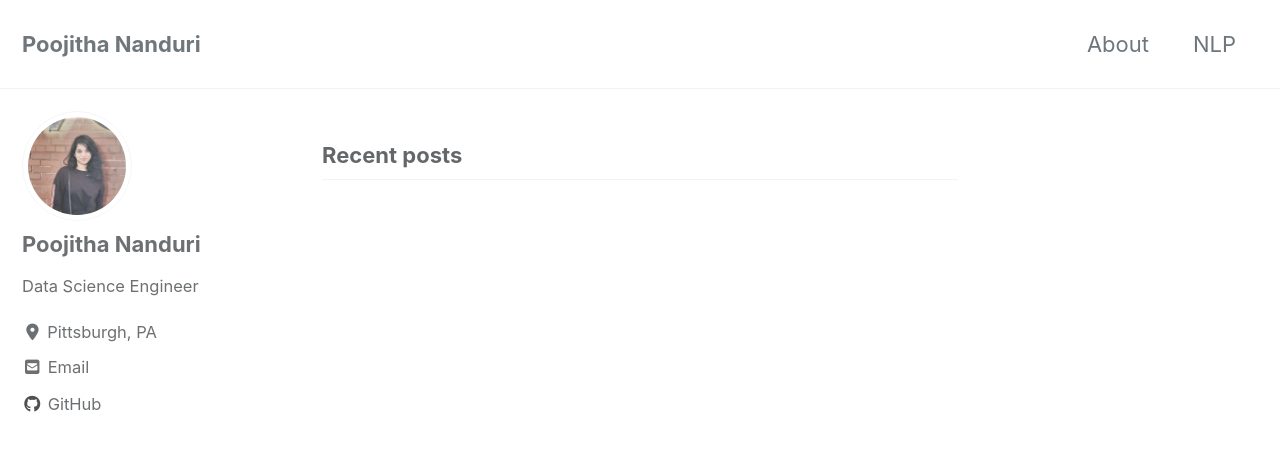
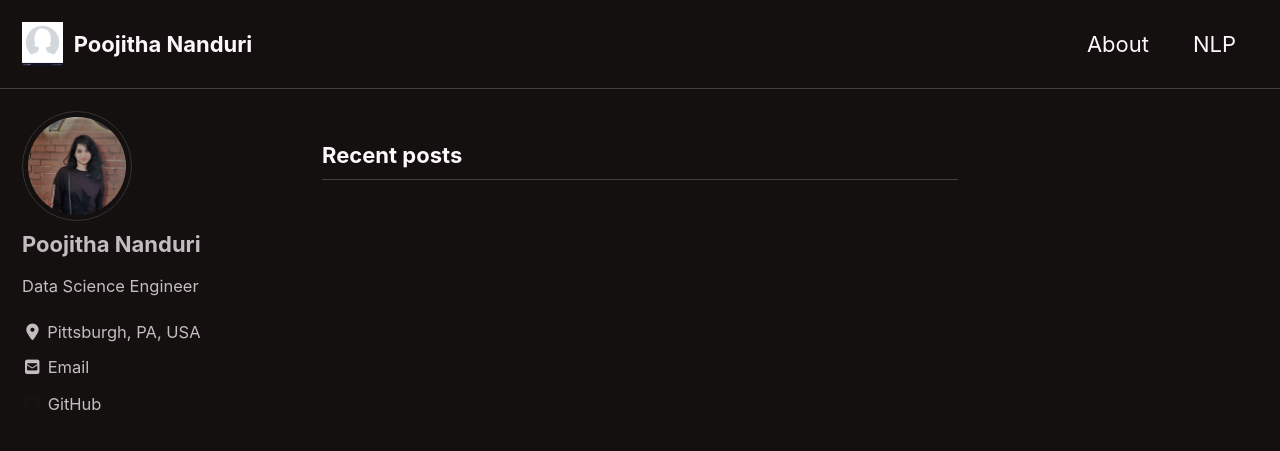
Before and after one commit to pooji0401/pooji0401.github.io, a Jekyll site: the page built from index.html, in a window 1280 px wide and 900 px high. Shown: the top 451 px of the window. Built offline with Jekyll 4.4.1, drawn with Linux system fonts in a browser that asks for light colours; cached includes are drawn as plain includes; nearby versions of some CDN libraries; the list of posts is cut into pages by our own code.

```diff
--- a/_config.yml
+++ b/_config.yml
@@ -12,7 +12,7 @@
 
 # theme                  : "minimal-mistakes-jekyll"
 # remote_theme           : "mmistakes/minimal-mistakes"
-minimal_mistakes_skin    : "default" # "air", "aqua", "contrast", "dark", "dirt", "neon", "mint", "plum", "sunrise"
+minimal_mistakes_skin    : "neon" # "air", "aqua", "contrast", "dark", "dirt", "neon", "mint", "plum", "sunrise"
 
 # Site Settings
 locale                   : "en-US"
@@ -25,7 +25,8 @@ url                      : # the base hostname & protocol for your site e.g. "ht
 baseurl                  : # the subpath of your site, e.g. "/blog"
 repository               : # GitHub username/repo-name e.g. "mmistakes/minimal-mistakes"
 teaser                   : # path of fallback teaser image, e.g. "/assets/images/500x300.png"
-logo                     : # path of logo image to display in the masthead, e.g. "/assets/images/88x88.png"
+logo                     : "/assets/images/logo.jpg"
+# path of logo image to display in the masthead, e.g. "/assets/images/88x88.png"
 masthead_title           : # overrides the website title displayed in the masthead, use " " for no title
 # breadcrumbs            : false # true, false (default)
 words_per_minute         : 200
@@ -81,7 +82,8 @@ og_image                 : # Open Graph/Twitter default site image
 social:
   type                   : # Person or Organization (defaults to Person)
   name                   : # If the user or organization name differs from the site's name
-  links: # An array of links to social media profiles
+  links                  : "https://www.linkedin.com/in/pnanduri"
+  # An array of links to social media profiles
 
 # Analytics
 analytics:
@@ -94,9 +96,9 @@ analytics:
 # Site Author
 author:
   name             : "Poojitha Nanduri"
-  avatar           : "/images/profpic.jpg"
+  avatar           : "assets/images/profpic.jpg"
   bio              : "Data Science Engineer"
-  location         : "Pittsburgh, PA"
+  location         : "Pittsburgh, PA, USA"
   email            :
   links:
     - label: "Email"
```
Also changed, not shown: _pages/nlp.md (+1 -2 lines), .github/CONTRIBUTING.md (deleted), .github/FUNDING.yml (deleted), .github/ISSUE_TEMPLATE/bug_report.md (deleted), .github/ISSUE_TEMPLATE/documentation.md (deleted), .github/ISSUE_TEMPLATE/feature_request.md (deleted), .github/ISSUE_TEMPLATE/support.md (deleted), .github/PULL_REQUEST_TEMPLATE.md (deleted), .github/stale.yml (deleted), assets/images/logo.jpg (added), assets/images/profpic.jpg (renamed from images/profpic.jpg), minimal-mistakes-jekyll.gemspec (deleted), 1 other file.
